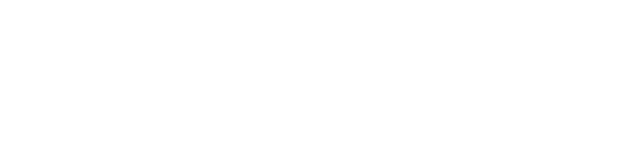
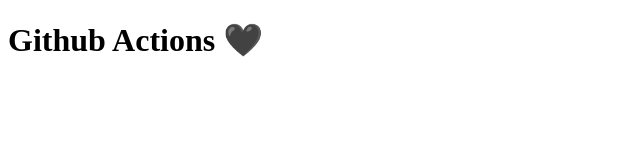
Before and after one commit to CistemInnovacion/tmpslack, a website: page index.html in a window 1280 px wide. Shown: the whole page, without its empty margins (0-640 px from the left). Drawn offline with Linux system fonts and the light colour scheme.

Commit message:
feat: Título de documento

```diff
--- a/index.html
+++ b/index.html
@@ -6,6 +6,6 @@
     <title>HELLO WORLD 🍻👀</title>
 </head>
 <body>
-
+    <h1>Github Actions 🖤</h1>
 </body>
 </html>
```
